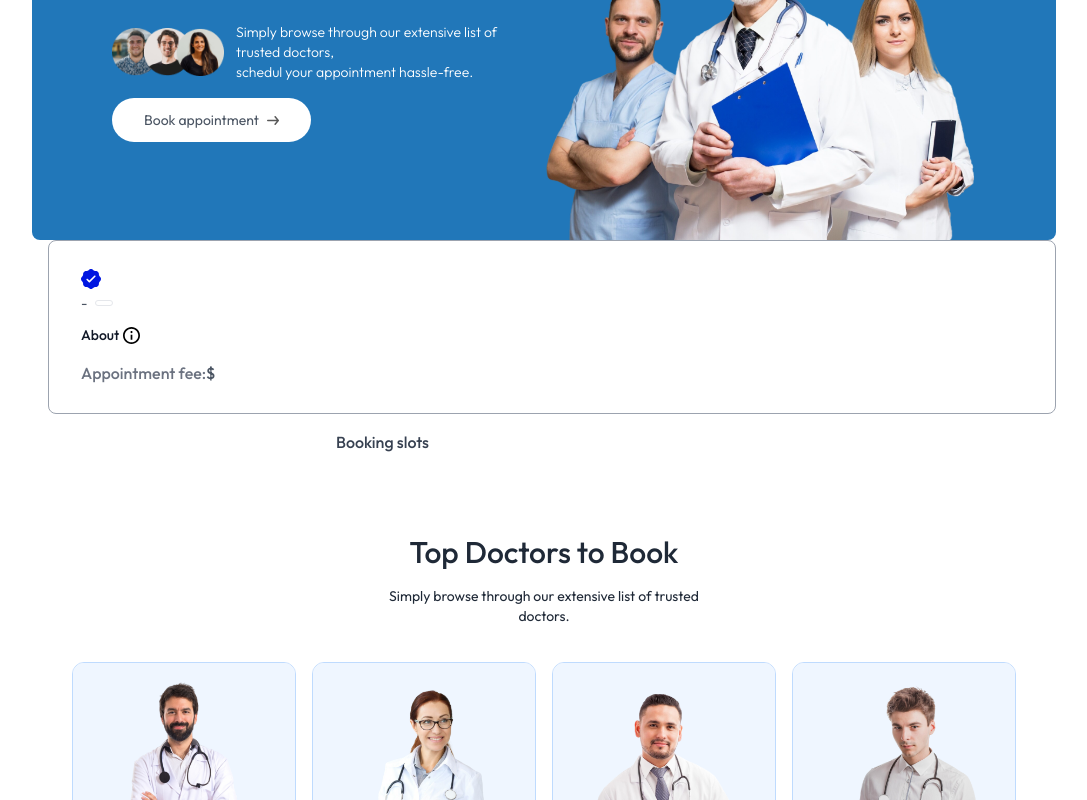
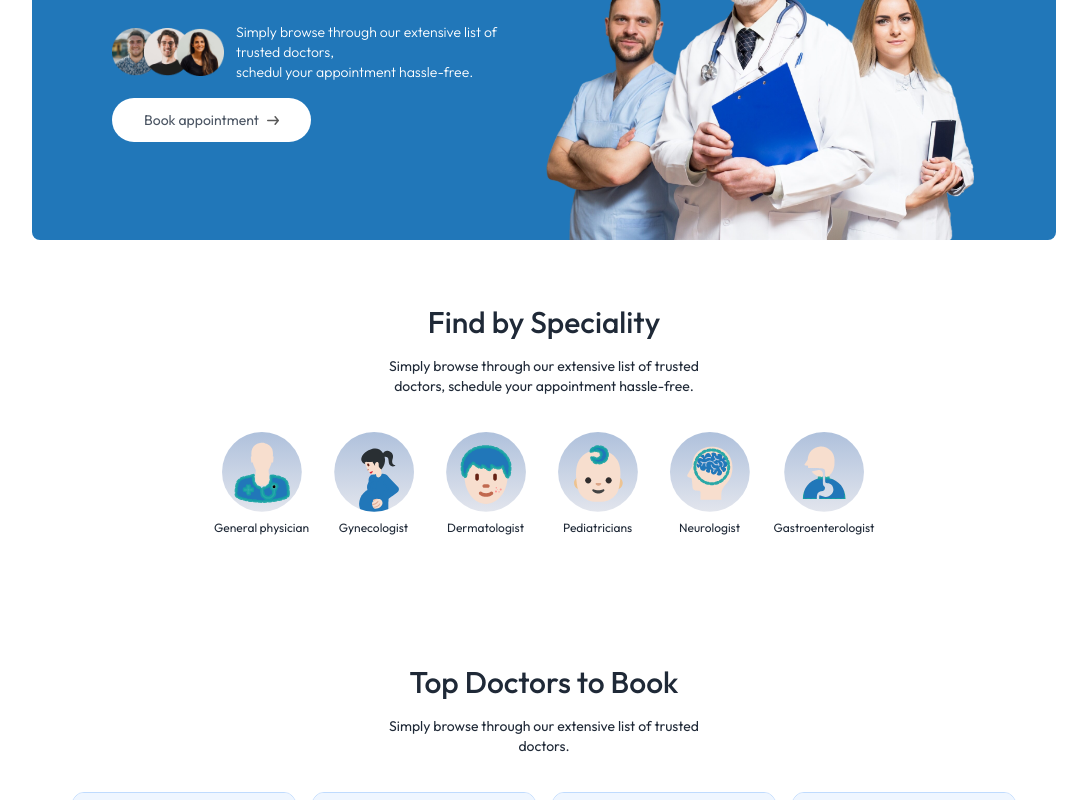
Before and after one commit to gholapdnyaneshwari/MediConnect, a React (Vite) app in the folder frontend/: page / in a window 1280 px wide. Shown: the part 472-1272 px from the top of the page, without its empty margins (96-1183 px from the left). Built offline with nearby package versions, Linux system fonts and the light colour scheme.

Commit message:
about data

```diff
--- a/frontend/src/components/SpecialityMenu.jsx
+++ b/frontend/src/components/SpecialityMenu.jsx
@@ -1,185 +1,40 @@
-import React, { useContext, useEffect, useState } from 'react'
-import { useParams } from 'react-router-dom'
-import { AppContext } from '../context/AppContext'
-import { assets } from '../assets/assets'
+import React from 'react'
+import { specialityData } from '../assets/assets'
+import { Link } from 'react-router-dom'
 
-const Appointment = () => {
-  const { docId } = useParams()
-  const { doctors, currencySymbol } = useContext(AppContext)
+const SpecialityMenu = () => {
+  return (
+    <div
+      id='speciality'
+      className='flex flex-col items-center gap-4 py-16 text-gray-800'
+    >
+      <h1 className='text-3xl font-medium'>Find by Speciality</h1>
 
-  const daysOfWeek = ['SUN', 'MON', 'TUE', 'WED', 'THU', 'FRI', 'SAT']
+      <p className='sm:w-1/3 text-center text-sm'>
+        Simply browse through our extensive list of trusted doctors, schedule
+        your appointment hassle-free.
+      </p>
 
-  const [docInfo, setDocInfo] = useState(null)
-  const [docSlots, setDocSlots] = useState([])
-  const [slotIndex, setSlotIndex] = useState(0)
-  const [slotTime, setSlotTime] = useState('')
+      <div className='flex sm:justify-center gap-4 pt-5 w-full overflow-scroll'>
+        {specialityData.map((item, index) => (
+          <Link
+            onClick={() => window.scrollTo(0, 0)}
+            className='flex flex-col items-center text-xs cursor-pointer flex-shrink-0 hover:translate-y-[-10px] transition-all duration-500'
+            key={index}
+            to={`/doctors/${item.speciality}`}
+          >
+            <img
+              className='w-20 h-20 sm:w-24 mb-2'
+              src={item.image}
+              alt={item.speciality}
+            />
 
-  const fetchDocInfo = async () => {
-    const docInfo = doctors.find(doc => doc._id === docId)
-    setDocInfo(docInfo)
-  }
-
-  const getAvailableSlots = async () => {
-    setDocSlots([])
-
-    let today = new Date()
-
-    for (let i = 0; i < 7; i++) {
-      let currentDate = new Date(today)
-      currentDate.setDate(today.getDate() + i)
-
-      let endTime = new Date(today)
-      endTime.setDate(today.getDate() + i)
-      endTime.setHours(21, 0, 0, 0)
-
-      if (today.getDate() === currentDate.getDate()) {
-        currentDate.setHours(
-          currentDate.getHours() > 10
-            ? currentDate.getHours() + 1
-            : 10
-        )
-
-        currentDate.setMinutes(
-          currentDate.getMinutes() > 30 ? 30 : 0
-        )
-      } else {
-        currentDate.setHours(10)
-        currentDate.setMinutes(0)
-      }
-
-      let timeSlots = []
-
-      while (currentDate < endTime) {
-        let formattedTime = currentDate.toLocaleTimeString([], {
-          hour: '2-digit',
-          minute: '2-digit'
-        })
-
-        timeSlots.push({
-          datetime: new Date(currentDate),
-          time: formattedTime
-        })
-
-        currentDate.setMinutes(currentDate.getMinutes() + 30)
-      }
-
-      setDocSlots(prev => [...prev, timeSlots])
-    }
-  }
-
-  useEffect(() => {
-    fetchDocInfo()
-  }, [doctors, docId])
-
-  useEffect(() => {
-    if (docInfo) {
-      getAvailableSlots()
-    }
-  }, [docInfo])
-
-  return (
-    <div>
-
-      {/*---------------Doctor Details--------------*/}
-      <div className='flex flex-col sm:flex-row gap-4'>
-
-        <div>
-          <img
-            className='bg-primary w-full sm:max-w-72 rounded-lg'
-            src={docInfo?.image}
-            alt=""
-          />
-        </div>
-
-        <div className='flex-1 border border-gray-400 rounded-lg p-8 py-7 bg-white mx-2 sm:mx-0 mt-[-80px] sm:mt-0'>
-
-          {/*---------------Doc info:name, degree, experience----------------*/}
-          <p className='flex items-center gap-2 text-2xl font-medium text-gray-900'>
-            {docInfo?.name}
-            <img
-              className='w-5'
-              src={assets.verified_icon}
-              alt=""
-            />
-          </p>
-
-          <div className='flex items-center gap-2 text-sm mt-1 text-gray-600'>
-            <p>
-              {docInfo?.degree} - {docInfo?.speciality}
-            </p>
-
-            <button className='py-0.5 px-2 border text-xs rounded-full'>
-              {docInfo?.experience}
-            </button>
-          </div>
-
-          {/*------------Doctor About--------------*/}
-          <div>
-            <p className='flex items-center gap-1 text-sm font-medium text-gray-900 mt-3'>
-              About
-              <img
-                src={assets.info_icon}
-                alt=""
-              />
-            </p>
-
-            <p className='text-sm text-gray-500 max-w-[700px] mt-1'>
-              {docInfo?.about}
-            </p>
-          </div>
-
-          <p className='text-gray-500 font-medium mt-4'>
-            Appointment fee:
-            <span className='text-gray-600'>
-              {currencySymbol}{docInfo?.fees}
-            </span>
-          </p>
-
-        </div>
+            <p>{item.speciality}</p>
+          </Link>
+        ))}
       </div>
-
-      {/*---------------Booking Slots--------------*/}
-      <div className='sm:ml-72 sm:pl-4 mt-4 font-medium text-gray-700'>
-
-        <p>Booking slots</p>
-
-        <div className='flex gap-3 items-center w-full overflow-x-scroll mt-4'>
-
-          {
-            docSlots.length > 0 &&
-            docSlots.map((item, index) => (
-              <div
-                key={index}
-                onClick={() => setSlotIndex(index)}
-                className={`text-center py-6 min-w-16 rounded-full cursor-pointer ${
-                  slotIndex === index
-                    ? 'bg-primary text-white'
-                    : 'border border-gray-300'
-                }`}
-              >
-
-                <p>
-                  {item[0] &&
-                    daysOfWeek[item[0].datetime.getDay()]
-                  }
-                </p>
-
-                <p>
-                  {item[0] &&
-                    item[0].datetime.getDate()
-                  }
-                </p>
-
-              </div>
-            ))
-          }
-
-        </div>
-
-      </div>
-
     </div>
   )
 }
 
-export default Appointment
+export default SpecialityMenu
--- a/frontend/src/pages/About.jsx
+++ b/frontend/src/pages/About.jsx
@@ -1,7 +1,52 @@
 import React from 'react'
+import { assets } from '../assets/assets'
 
 const About = () => {
-  return <div>About Page</div>
+  return (
+    <div>
+      <div className='text-center text-2xl pt-10 text-gray-500'>
+        <p>ABOUT <span className='text-gray-700 font-medium'>US</span></p>
+      </div>
+
+      <div className='my-10 flex flex-col md:flex-row gap-12'>
+        <img  className='w-full md:max-w-[360px]' src={assets.about_image} alt="About Us" />
+
+        <div className='flex flex-col justify-center gap-6 md:w-2/4 text-sm text-gray-600'>
+          <p>
+            Welcome to Prescripto, your trusted partner in managing your healthcare needs conveniently and efficiently. At Prescripto, we understand the challenges individuals face when it comes to scheduling doctor appointments and managing their health records.
+          </p>
+
+          <p>
+            Prescripto is committed to excellence in healthcare technology. We continually strive to enhance our platform, integrating the latest advancements to improve user experience and deliver superior service. Whether you're booking your first appointment or managing ongoing care, Prescripto is here to support you every step of the way.
+          </p>
+
+          <b className='text-gray-800'>Our Vision</b>
+
+          <p>
+            Our vision at Prescripto is to create a seamless healthcare experience for every user. We aim to bridge the gap between patients and healthcare providers, making it easier for you to access the care you need, when you need it.
+          </p>
+        </div>
+      </div>
+      <div className='text-xl my-4'>
+        <p>WHY <span className='text-gray-700 font-semibold'>CHOOSE US</span></p>
+      </div>
+
+      <div className='flex flex-col md:flex-row mb-20'>
+        <div className='border px-10 md:px-16 py-8  sm:py-16 flex flex-col gap-5 text-[15px] hover:bg-primary hover:text-white transition-all duration-300  text-gray-600 cursor-pointer'>
+          <b>Efficiency:</b>
+          <p>Streamlined appointment scheduling and health record management.</p>
+        </div>
+        <div className='border px-10 md:px-16 py-8  sm:py-16 flex flex-col gap-5 text-[15px] hover:bg-primary hover:text-white transition-all duration-300  text-gray-600 cursor-pointer'>
+          <b>Convenience:</b>
+          <p>Easy access to healthcare services from anywhere, at any time.</p>
+        </div>
+        <div className='border px-10 md:px-16 py-8  sm:py-16  flex flex-col gap-5 text-[15px] hover:bg-primary hover:text-white transition-all duration-300  text-gray-600 cursor-pointer'>
+          <b>Reliability:</b>
+          <p>Consistent and dependable healthcare services you can trust.</p>
+        </div>
+      </div>
+    </div>
+  )
 }
 
 export default About
--- a/frontend/src/pages/Home.jsx
+++ b/frontend/src/pages/Home.jsx
@@ -3,6 +3,7 @@ import Header from '../components/Header'
 import SpecialityMenu from '../components/SpecialityMenu'
 import TopDoctors from '../components/TopDoctors'
 import Banner from '../components/Banner'
+import Doctors from './Doctors'
 
 const Home = () => {
   return (
```
Also changed, not shown: frontend/src/App.jsx (+11 -0 lines), frontend/src/pages/Doctors.jsx (+34 -8 lines).
